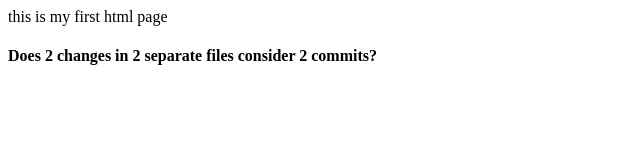
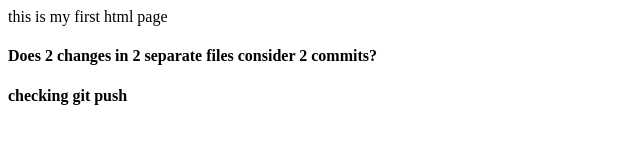
Before and after one commit to alifayyaz6397-ctrl/demo, a plain HTML site: page index.html in a window 1280 px wide. Shown: the whole page, without its empty margins (0-640 px from the left). Drawn offline with Linux system fonts and the light colour scheme.

Commit message:
checking push

```diff
--- a/index.html
+++ b/index.html
@@ -1,2 +1,3 @@
 <p>this is my first html page</p>
 <h4>Does 2 changes in 2 separate files consider 2 commits?</h4>
+<h4>checking git push  </h4>
```
